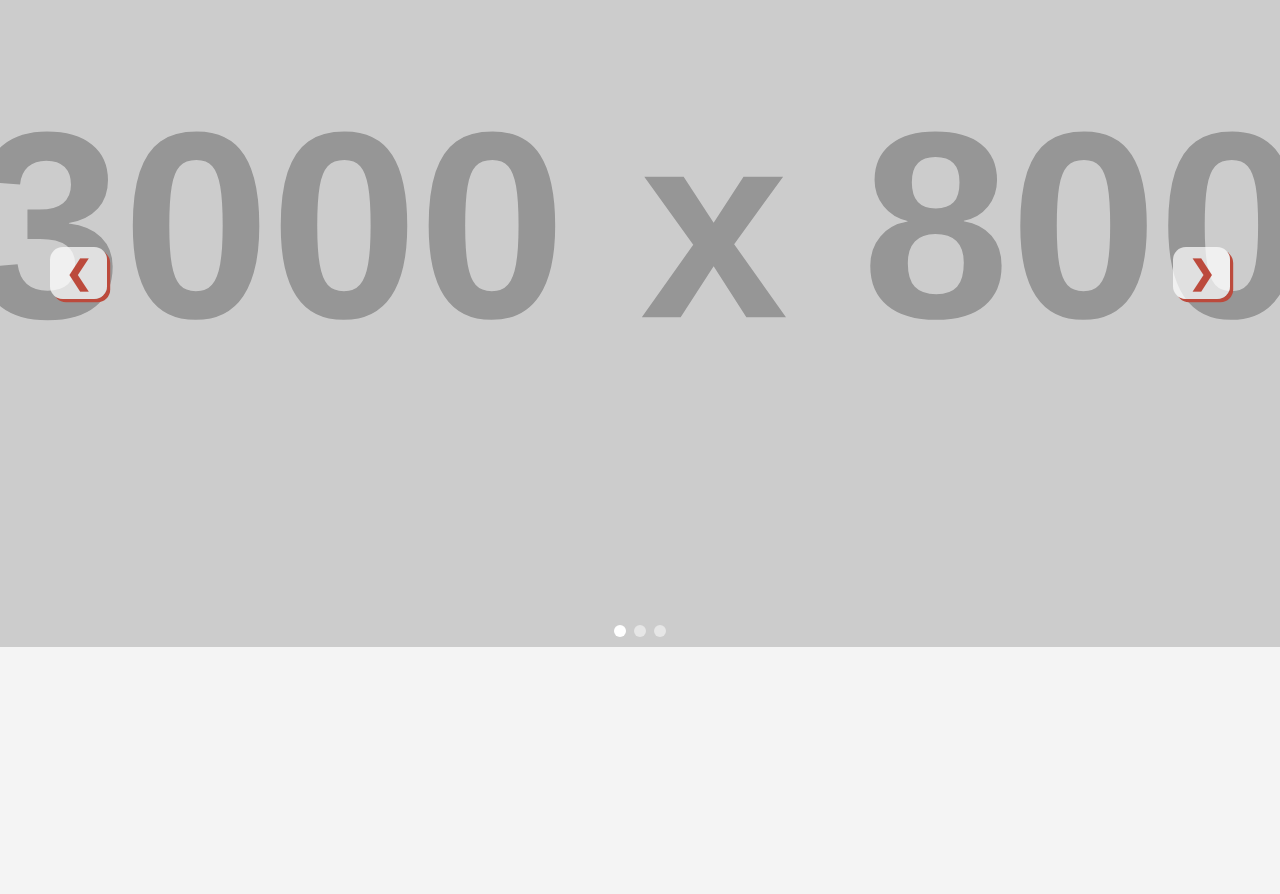
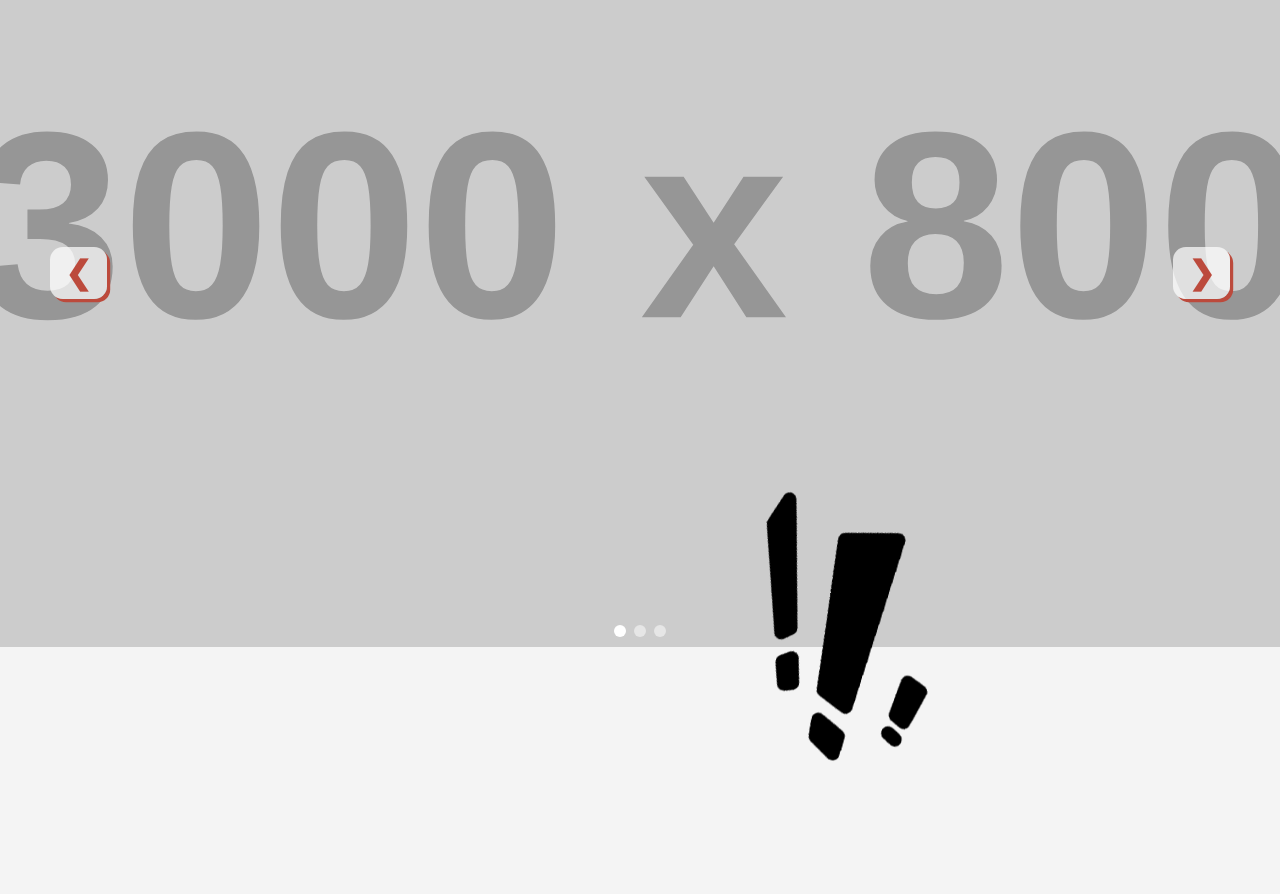
Before and after one commit to parkerasnicar/brick.site, a website: page brick-site/src/index.html in a window 1280 px wide. Shown: the part 394-1288 px from the top of the page. Drawn offline with Linux system fonts and the light colour scheme; placeholder pictures from the web are drawn by us; files whose address does not match are found by name.

Commit message:
Exclaims renabled

```diff
--- a/brick-site/src/index.html
+++ b/brick-site/src/index.html
@@ -49,10 +49,10 @@
     <button class="carousel-button right">&#10095;</button>
   </div>
 
-  <!-- Exclaimations
+  <!-- Exclaimations -->
   <img src="images/top-exclaim.png" class="exclaim top-exclaim">
   <img src="images/middle-exclaim.png" class="exclaim middle-exclaim">
-  <img src="images/bottom-exclaim.png" class="exclaim bottom-exclaim"> -->
+  <img src="images/bottom-exclaim.png" class="exclaim bottom-exclaim">
 
 </body>
 
--- a/brick-site/src/styles/style.css
+++ b/brick-site/src/styles/style.css
@@ -175,12 +175,11 @@ button:active {
   background-color: rgba(255, 255, 255, 1);
 }
 
-/*
 .exclaim {
-  position: fixed;
-  top: 47%;
+  position: absolute;
+  top: 500px;
   left: 60%;
-  width: 380px;
+  width: 450px;
   z-index: 1000;
   animation: shake 0.9s infinite steps(1);
   transform: translate(var(--x), var(--y)) rotate(0deg);
@@ -188,19 +187,19 @@ button:active {
 
 .top-exclaim {
   --x: -155px;
-  --y: -450px;
+  --y: 340px;
   animation-delay: 0s;
 }
 
 .middle-exclaim {
   --x: -160px;
-  --y: -470px;
+  --y: 320px;
   animation-delay: 0.05s;
 }
 
 .bottom-exclaim {
-  --x: -165px;
-  --y: -450px;
+  --x: -160px;
+  --y: 310px;
   animation-delay: 0.1s;
 }
 
```
